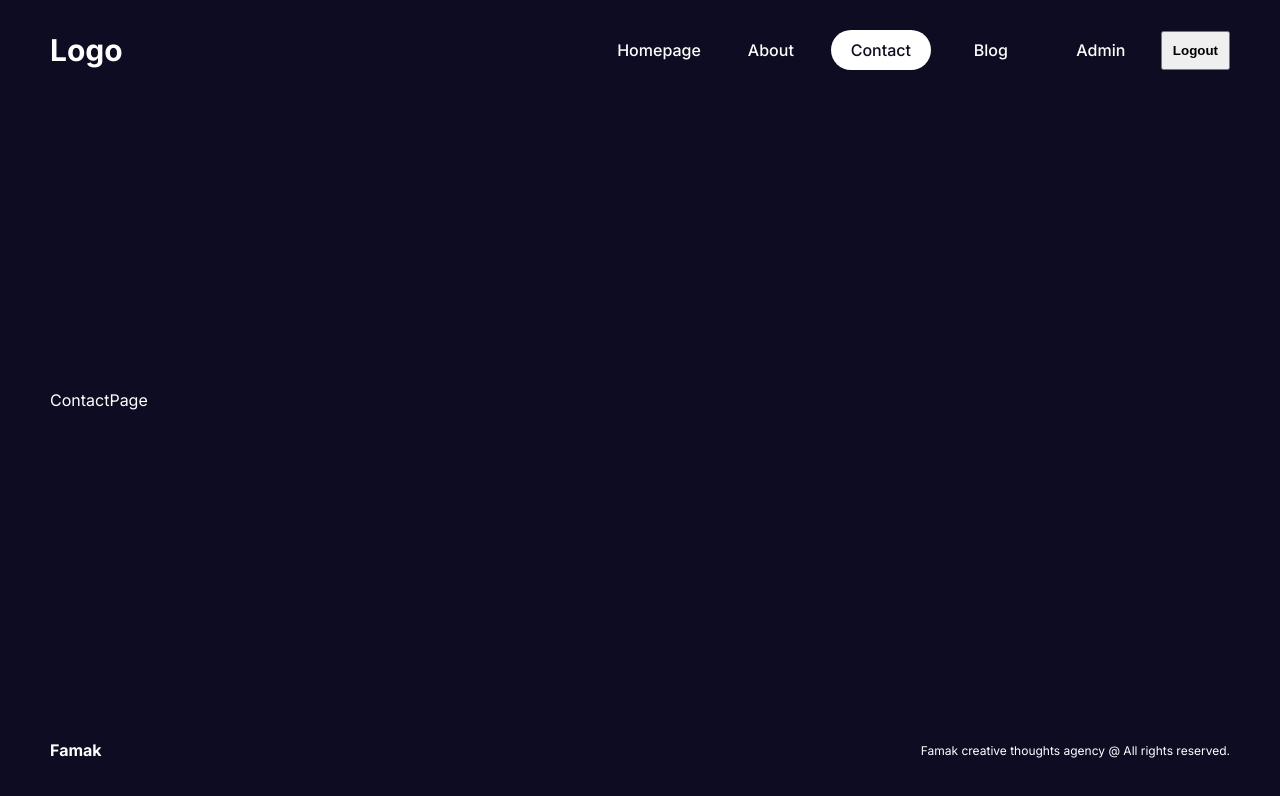
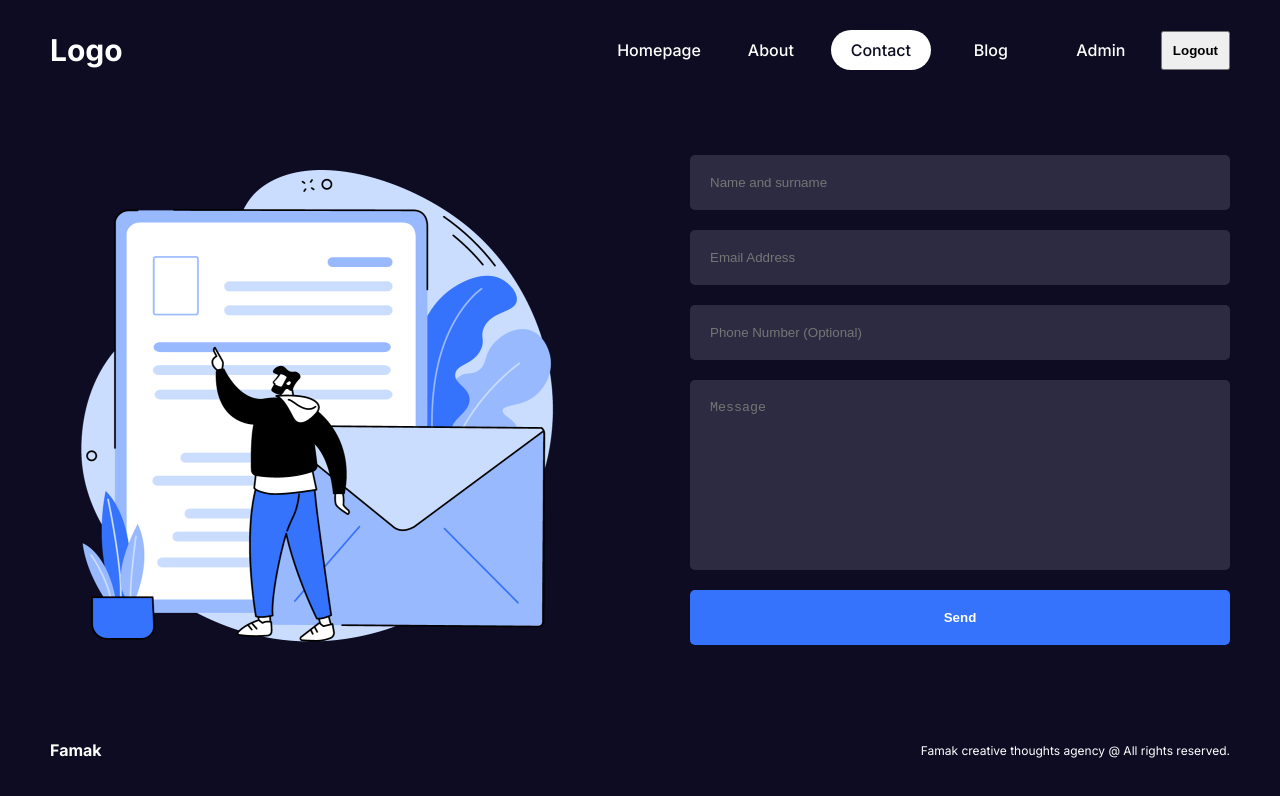
Before and after one commit to f8makinde/Full-stack-app, a Next.js app: page /contact in a window 1280 px wide. Shown: the top 796 px of the page. Built offline with nearby package versions, Linux system fonts and the light colour scheme.

Commit message:
contact section design for desktop screen done

```diff
--- /dev/null
+++ b/src/app/contact/contact.module.css
@@ -0,0 +1,39 @@
+.container{
+    display: flex;
+    align-items: center;
+    gap: 100px;
+}
+.imgContainer{
+    flex: 1;
+    position: relative;
+    height: 500px;
+}
+.formContainer{
+    flex: 1;
+}
+.form{
+    display: flex;
+    flex-direction: column;
+    gap: 20px;
+}
+.form input, .form textarea{
+    padding: 20px;
+    border-radius: 5px;
+    border: none;
+    outline: none;
+    background-color: var(--bgSoft);
+    color: var(--text);
+    resize: none;
+}
+.img{
+    object-fit: contain;
+}
+.form button{
+    padding: 20px;
+    border-radius: 5px;
+    border: none;
+    background-color: var(--btn);
+    color: var(--text);
+    font-weight: bold;
+    cursor: pointer;
+}
--- a/src/app/contact/page.jsx
+++ b/src/app/contact/page.jsx
@@ -1,9 +1,20 @@
-import React from 'react'
-
+import styles from "./contact.module.css"
+import Image from 'next/image'
 const ContactPage = () => {
   return (
-    <div>
-      ContactPage
+    <div  className={styles.container}>
+     <div className={styles.imgContainer}>
+      <Image src="/contact.png" alt="contact" fill className={styles.img}/>
+     </div>
+     <div className={styles.formContainer}>
+      <form action="" className={styles.form}>
+        <input type="text" placeholder="Name and surname" />
+        <input type="text" placeholder="Email Address" />
+        <input type="text" placeholder="Phone Number (Optional)" />
+        <textarea name="" id="" cols="30" rows="10" placeholder="Message" />
+        <button>Send</button>
+      </form>
+     </div>
     </div>
   )
 }
```
